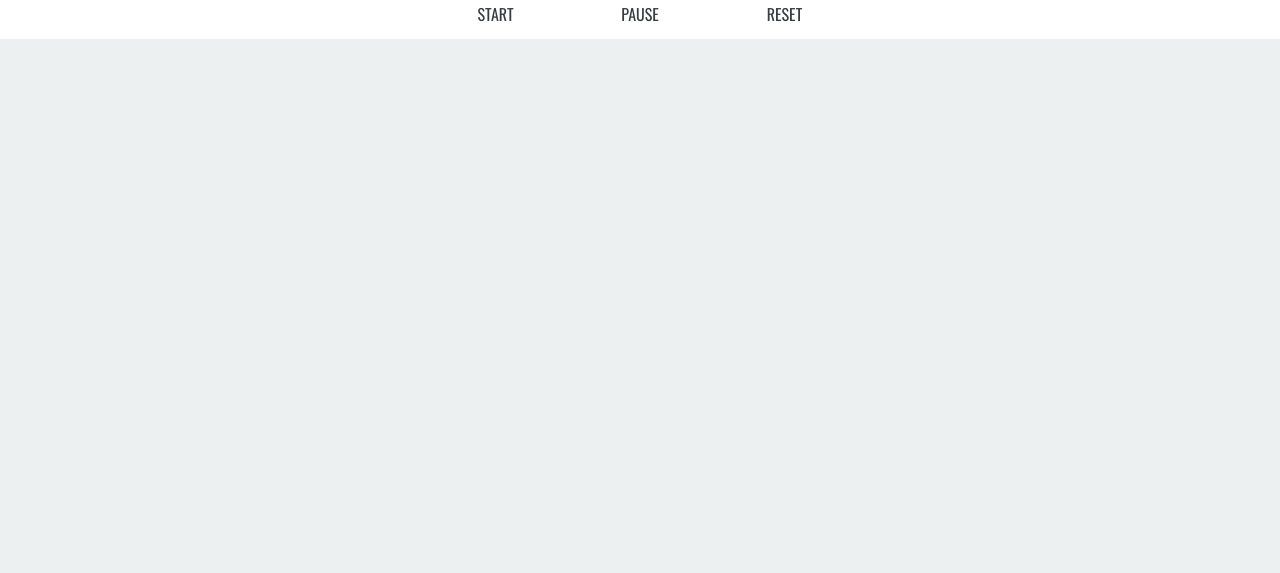
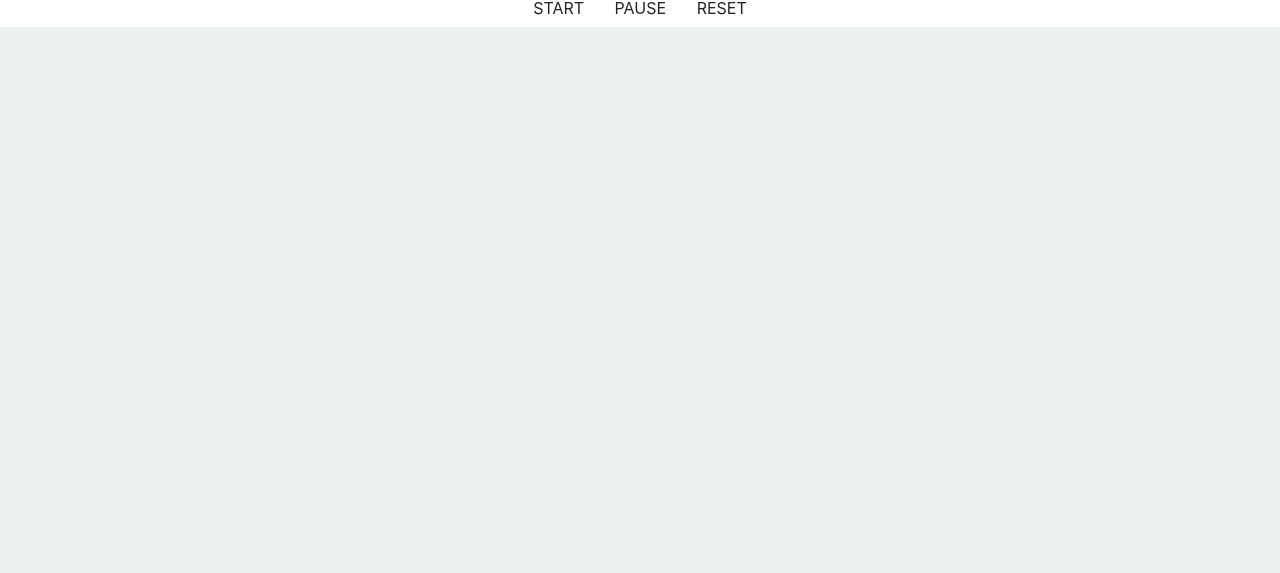
Before and after one commit to mrkramar/pomodoro, a plain HTML site: page index.html in a window 1280 px wide. Shown: the part 227-800 px from the top of the page. Drawn offline with nearby package versions, Linux system fonts and the light colour scheme.

Commit message:
refactor

```diff
--- a/index.html
+++ b/index.html
@@ -36,41 +36,29 @@
     var counting = false;
     var timer;
 
-    function updateTime()
-    {
+    function updateTime() {
         var minutesStr, secondsStr;
-        if ( minutes < 10 )
-            minutesStr = '0' + minutes;
-        else
-            minutesStr = minutes;
 
-        if ( seconds < 10 )
-            secondsStr = '0' + seconds;
-        else
-            secondsStr = seconds;
+        if (minutes < 10) minutesStr = '0' + minutes;
+        else minutesStr = minutes;
+
+        if (seconds < 10) secondsStr = '0' + seconds;
+        else secondsStr = seconds;
 
         time.innerText = minutesStr + ":" + secondsStr;
     }
 
-    function startCounter()
-    {
-        if ( counting )
-            return
-        else
-            counting = true;
+    function startCounter() {
+        if(counting) return
+        else counting = true;
 
-        function decrement()
-        {
+        function decrement() {
             seconds--;
-
-            if (seconds == -1 && minutes == 0)
-            {
+            if (seconds == -1 && minutes == 0) {
                 stopCounter();
                 return;
             }
-
-            if (seconds == -1)
-            {
+            if (seconds == -1) {
                 minutes--;
                 seconds = 59;
             }
@@ -79,16 +67,13 @@
         timer = setInterval(decrement, 1000);
     }
 
-    function stopCounter()
-    {
+    function stopCounter() {
         clearInterval( timer );
         counting = false;
     }
 
-    function resetCounter()
-    {
-        if ( counting )
-            stopCounter();
+    function resetCounter() {
+        if (counting) stopCounter();
         seconds = 0;
         minutes = 25;
         updateTime();
--- a/style.css
+++ b/style.css
@@ -1,5 +1,6 @@
 
 @import url('https://fonts.googleapis.com/css?family=Oswald');
+
 html {
     background-color:rgba(236, 240, 241, 1);
     margin-top: 100px;
@@ -7,79 +8,13 @@ html {
 
 }
 
-
 h1 {
     font-family: 'Oswald', sans-serif;
     color: #d64541;
-
 }
-
 
 h2 {
     font-family: 'Oswald', sans-serif;
     text-transform: uppercase;
     color: #d64541;
 }
-
-.btn{
-    font-family: 'Oswald', sans-serif;
-
-    margin-right: 20px;
-    margin-left: 20px;
-
-
-    line-height: 50px;
-	height: 50px;
-	text-align: center;
-	width: 100px;
-	cursor: pointer;
-}
-
-.btn-one {
-	color: #FFF;
-	transition: all 0.3s;
-	position: relative;
-}
-.btn-one span {
-	transition: all 0.3s;
-}
-.btn-one::before {
-	content: '';
-	position: absolute;
-	bottom: 0;
-	left: 0;
-	width: 100%;
-	height: 100%;
-	z-index: 1;
-	opacity: 0;
-	transition: all 0.3s;
-	border-top-width: 1px;
-	border-bottom-width: 1px;
-	border-top-style: solid;
-	border-bottom-style: solid;
-	border-top-color: rgba(255,255,255,0.5);
-	border-bottom-color: rgba(255,255,255,0.5);
-	transform: scale(0.1, 1);
-}
-.btn-one:hover span {
-	letter-spacing: 2px;
-}
-.btn-one:hover::before {
-	opacity: 1;
-	transform: scale(1, 1);
-}
-.btn-one::after {
-	content: '';
-	position: absolute;
-	bottom: 0;
-	left: 0;
-	width: 100%;
-	height: 100%;
-	z-index: 1;
-	transition: all 0.3s;
-	background-color: rgba(255,255,255,0.1);
-}
-.btn-one:hover::after {
-	opacity: 0;
-	transform: scale(0.1, 1);
-}
```
Also changed, not shown: 1 other file.
